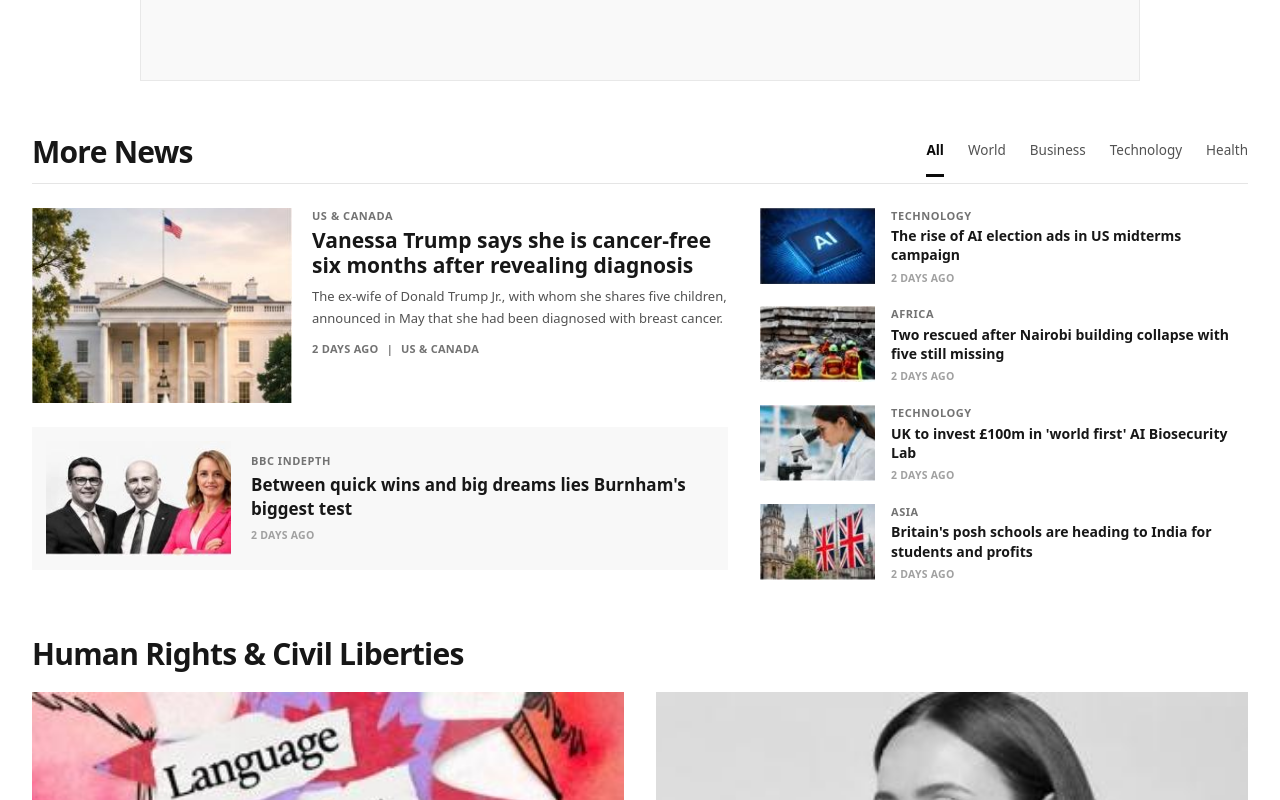
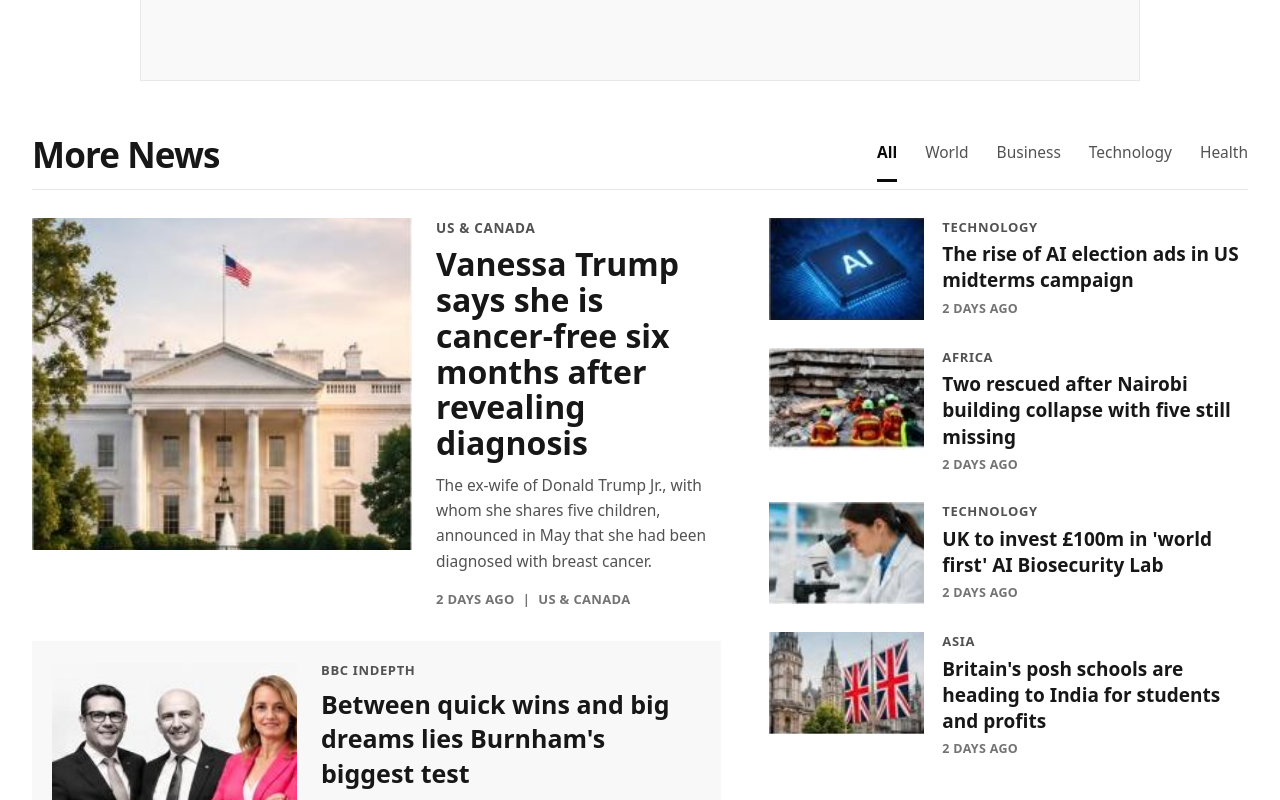
Before and after one commit to KalidMishal/BBC, a Next.js app: page / in a window 1280 px wide. Shown: the part 1980-2780 px from the top of the page. Built offline with nearby package versions, Linux system fonts and the light colour scheme.

Commit message:
Scale up More News section: larger heading, filter tabs, photos, and typography to match reference

```diff
--- a/src/components/MoreNewsSection.tsx
+++ b/src/components/MoreNewsSection.tsx
@@ -22,15 +22,15 @@ export default function MoreNewsSection({ onArticleClick }: MoreNewsSectionProps
   return (
     <section className="max-w-[1640px] mx-auto px-4 sm:px-6 md:px-8 pt-5 pb-8">
       {/*
-        Header Row matching media_1794016040137_b362a74d.jpg:
+        Header Row matching media_1794016040137_b362a74d.jpg & media_1794154578521_d819fe36.jpg:
         "More News" on left, Category Tabs (All, World, Business, Technology, Health) on right
       */}
-      <div className="flex flex-col sm:flex-row sm:items-center justify-between border-b border-neutral-200 pb-3 mb-6 gap-3">
-        <h2 className="font-sans font-bold text-[30px] text-neutral-900 tracking-tight leading-tight">
+      <div className="flex flex-col sm:flex-row sm:items-center justify-between border-b border-neutral-200 pb-3 mb-6 sm:mb-7 gap-3">
+        <h2 className="font-sans font-bold text-[34px] sm:text-[34px] md:text-[35px] text-neutral-900 tracking-tight leading-tight">
           More News
         </h2>
 
-        <div className="flex items-center space-x-4 sm:space-x-6 text-[13px] sm:text-[13.5px] font-sans">
+        <div className="flex items-center space-x-5 sm:space-x-7 text-[15px] sm:text-[15.5px] font-sans">
           {filterTabs.map((tab) => {
             const isActive = activeTab === tab;
             return (
@@ -39,7 +39,7 @@ export default function MoreNewsSection({ onArticleClick }: MoreNewsSectionProps
                 onClick={() => setActiveTab(tab)}
                 className={`transition cursor-pointer relative pb-1 ${
                   isActive
-                    ? 'font-bold text-neutral-950 after:absolute after:bottom-[-13px] after:left-0 after:right-0 after:h-[2.5px] after:bg-neutral-950'
+                    ? 'font-bold text-neutral-950 after:absolute after:bottom-[-13px] after:left-0 after:right-0 after:h-[3px] after:bg-neutral-950'
                     : 'font-normal text-neutral-600 hover:text-black hover:underline'
                 }`}
               >
@@ -51,22 +51,22 @@ export default function MoreNewsSection({ onArticleClick }: MoreNewsSectionProps
       </div>
 
       {/*
-        Two-Column Grid matching media_1794016040137_b362a74d.jpg:
+        Two-Column Grid matching media_1794154578521_d819fe36.jpg:
         Left Column (col-span-7): Vanessa Trump White House card + Burnham Indepth card
         Right Column (col-span-5): 4 stacked horizontal news items
       */}
-      <div className="grid grid-cols-1 lg:grid-cols-12 gap-6 lg:gap-8 items-start">
+      <div className="grid grid-cols-1 lg:grid-cols-12 gap-7 lg:gap-10 xl:gap-12 items-start">
 
         {/* Left Column */}
-        <div className="lg:col-span-7 flex flex-col space-y-6">
+        <div className="lg:col-span-7 flex flex-col space-y-7 sm:space-y-8">
 
           {/* Top Card: Vanessa Trump White House Side-by-Side */}
           <article
             onClick={() => onArticleClick?.(moreNewsVanessa)}
-            className="group cursor-pointer flex flex-col sm:flex-row gap-5 items-start"
+            className="group cursor-pointer flex flex-col sm:flex-row gap-5 sm:gap-6 items-start"
           >
             {moreNewsVanessa.imageUrl && (
-              <div className="w-full sm:w-[240px] md:w-[260px] aspect-[4/3] relative overflow-hidden bg-neutral-100 shrink-0">
+              <div className="w-full sm:w-[320px] md:w-[350px] lg:w-[365px] xl:w-[380px] aspect-[4/3.5] relative overflow-hidden bg-neutral-100 shrink-0">
                 <Image
                   src={moreNewsVanessa.imageUrl}
                   alt={moreNewsVanessa.imageAlt || moreNewsVanessa.title}
@@ -77,18 +77,18 @@ export default function MoreNewsSection({ onArticleClick }: MoreNewsSectionProps
             )}
 
             <div className="flex flex-col justify-start">
-              <div className="font-sans font-bold text-[10.5px] sm:text-[11px] text-neutral-500 uppercase tracking-wider mb-1">
+              <div className="font-sans font-bold text-[13px] sm:text-[13.5px] text-neutral-600 uppercase tracking-wider mb-2">
                 {moreNewsVanessa.category}
               </div>
-              <h3 className="font-sans font-bold text-[19px] sm:text-[21px] leading-[1.2] text-neutral-900 group-hover:underline">
+              <h3 className="font-sans font-bold text-[27px] sm:text-[29px] md:text-[32px] leading-[1.12] text-neutral-900 group-hover:underline">
                 {moreNewsVanessa.title}
               </h3>
               {moreNewsVanessa.summary && (
-                <p className="font-sans text-[12.5px] sm:text-[13px] text-neutral-600 leading-relaxed font-normal mt-2">
+                <p className="font-sans text-[14.5px] sm:text-[15.5px] text-neutral-600 leading-relaxed font-normal mt-3 max-w-lg">
                   {moreNewsVanessa.summary}
                 </p>
               )}
-              <div className="flex items-center space-x-2 font-sans font-semibold text-[10.5px] sm:text-[11px] text-neutral-500 uppercase tracking-wide mt-3">
+              <div className="flex items-center space-x-2 font-sans font-bold text-[12.5px] sm:text-[13px] text-neutral-500 uppercase tracking-wide mt-4">
                 <span>{moreNewsVanessa.time}</span>
                 <span>|</span>
                 <span className="hover:underline">{moreNewsVanessa.category}</span>
@@ -99,10 +99,10 @@ export default function MoreNewsSection({ onArticleClick }: MoreNewsSectionProps
           {/* Bottom Card: Andy Burnham InDepth Card in light grey container */}
           <article
             onClick={() => onArticleClick?.(moreNewsBurnham)}
-            className="group cursor-pointer flex flex-col sm:flex-row gap-4 sm:gap-5 items-center bg-[#f8f8f8] p-3 sm:p-3.5 transition hover:bg-[#f2f2f2]"
+            className="group cursor-pointer flex flex-col sm:flex-row gap-4 sm:gap-6 items-center bg-[#f8f8f8] p-4 sm:p-5 transition hover:bg-[#f2f2f2]"
           >
             {moreNewsBurnham.imageUrl && (
-              <div className="w-full sm:w-[170px] md:w-[185px] aspect-[16/10] relative overflow-hidden bg-white shrink-0">
+              <div className="w-full sm:w-[210px] md:w-[230px] lg:w-[245px] aspect-[16/10] relative overflow-hidden bg-white shrink-0">
                 <Image
                   src={moreNewsBurnham.imageUrl}
                   alt={moreNewsBurnham.imageAlt || moreNewsBurnham.title}
@@ -113,13 +113,13 @@ export default function MoreNewsSection({ onArticleClick }: MoreNewsSectionProps
             )}
 
             <div className="flex flex-col justify-center w-full">
-              <div className="font-sans font-bold text-[10.5px] sm:text-[11px] text-neutral-500 uppercase tracking-wider mb-1">
+              <div className="font-sans font-bold text-[12.5px] sm:text-[13px] text-neutral-600 uppercase tracking-wider mb-1.5">
                 {moreNewsBurnham.category}
               </div>
-              <h3 className="font-sans font-bold text-[16px] sm:text-[17px] leading-snug text-neutral-900 group-hover:underline">
+              <h3 className="font-sans font-bold text-[22px] sm:text-[24px] md:text-[25px] leading-snug text-neutral-900 group-hover:underline">
                 {moreNewsBurnham.title}
               </h3>
-              <div className="font-sans font-semibold text-[10.5px] text-neutral-400 uppercase tracking-wide mt-2">
+              <div className="font-sans font-bold text-[12px] sm:text-[12.5px] text-neutral-500 uppercase tracking-wide mt-2.5">
                 {moreNewsBurnham.time}
               </div>
             </div>
@@ -128,15 +128,15 @@ export default function MoreNewsSection({ onArticleClick }: MoreNewsSectionProps
         </div>
 
         {/* Right Column: 4 Stacked News Items */}
-        <div className="lg:col-span-5 flex flex-col space-y-4 sm:space-y-5">
+        <div className="lg:col-span-5 flex flex-col space-y-6 lg:space-y-7">
           {moreNewsSideList.map((item) => (
             <article
               key={item.id}
               onClick={() => onArticleClick?.(item)}
-              className="group cursor-pointer flex items-start space-x-3.5 sm:space-x-4"
+              className="group cursor-pointer flex items-start space-x-4 sm:space-x-4.5"
             >
               {item.imageUrl && (
-                <div className="w-[108px] h-[72px] sm:w-[115px] sm:h-[76px] relative overflow-hidden shrink-0 bg-neutral-100">
+                <div className="w-[130px] h-[86px] sm:w-[145px] sm:h-[96px] lg:w-[155px] lg:h-[102px] relative overflow-hidden shrink-0 bg-neutral-100">
                   <Image
                     src={item.imageUrl}
                     alt={item.imageAlt || item.title}
@@ -147,13 +147,13 @@ export default function MoreNewsSection({ onArticleClick }: MoreNewsSectionProps
               )}
 
               <div className="flex flex-col justify-start">
-                <div className="font-sans font-bold text-[10.5px] sm:text-[11px] text-neutral-500 uppercase tracking-wider mb-0.5">
+                <div className="font-sans font-bold text-[12.5px] sm:text-[13px] text-neutral-600 uppercase tracking-wider mb-1">
                   {item.category}
                 </div>
-                <h4 className="font-sans font-bold text-[13.5px] sm:text-[14px] leading-snug text-neutral-900 group-hover:underline">
+                <h4 className="font-sans font-bold text-[17.5px] sm:text-[18.5px] md:text-[19px] leading-snug text-neutral-900 group-hover:underline">
                   {item.title}
                 </h4>
-                <div className="font-sans font-semibold text-[10.5px] text-neutral-400 uppercase tracking-wide mt-1.5">
+                <div className="font-sans font-bold text-[12px] sm:text-[12.5px] text-neutral-500 uppercase tracking-wide mt-1.5">
                   {item.time}
                 </div>
               </div>
```
